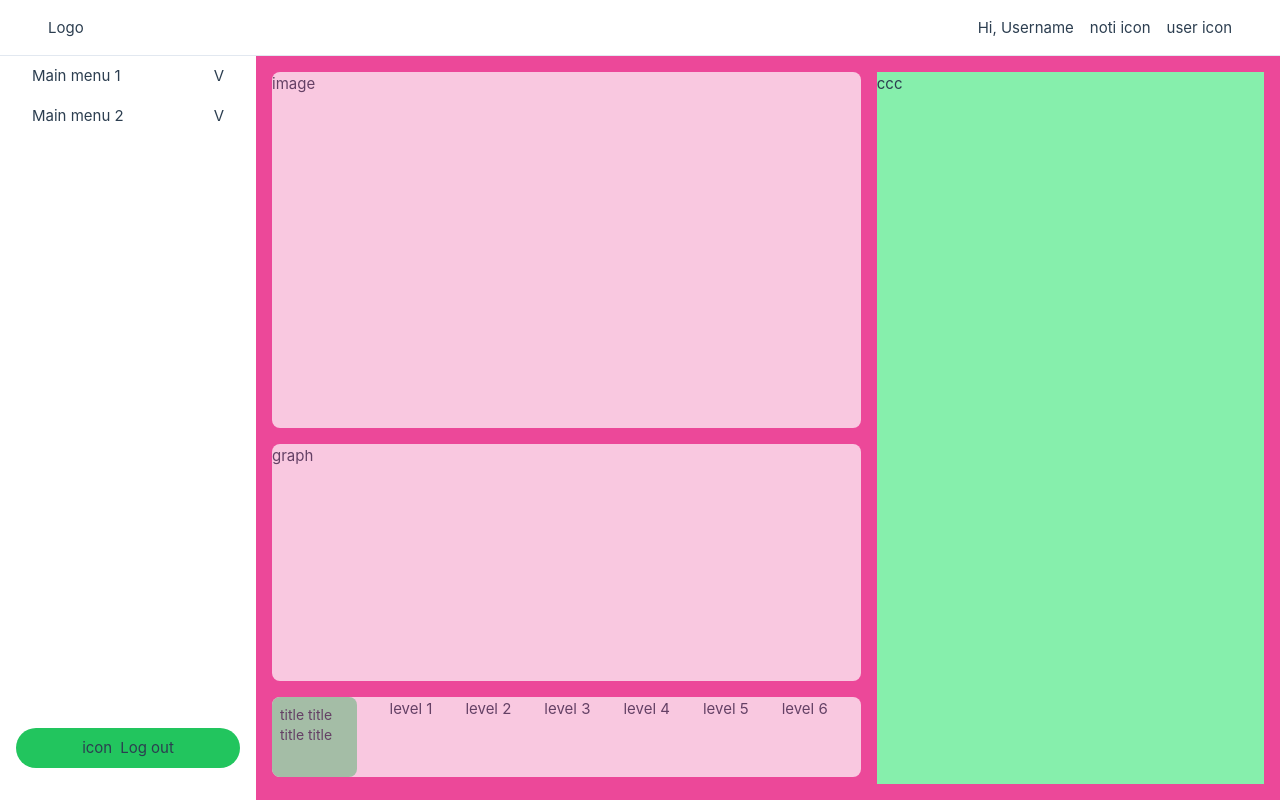
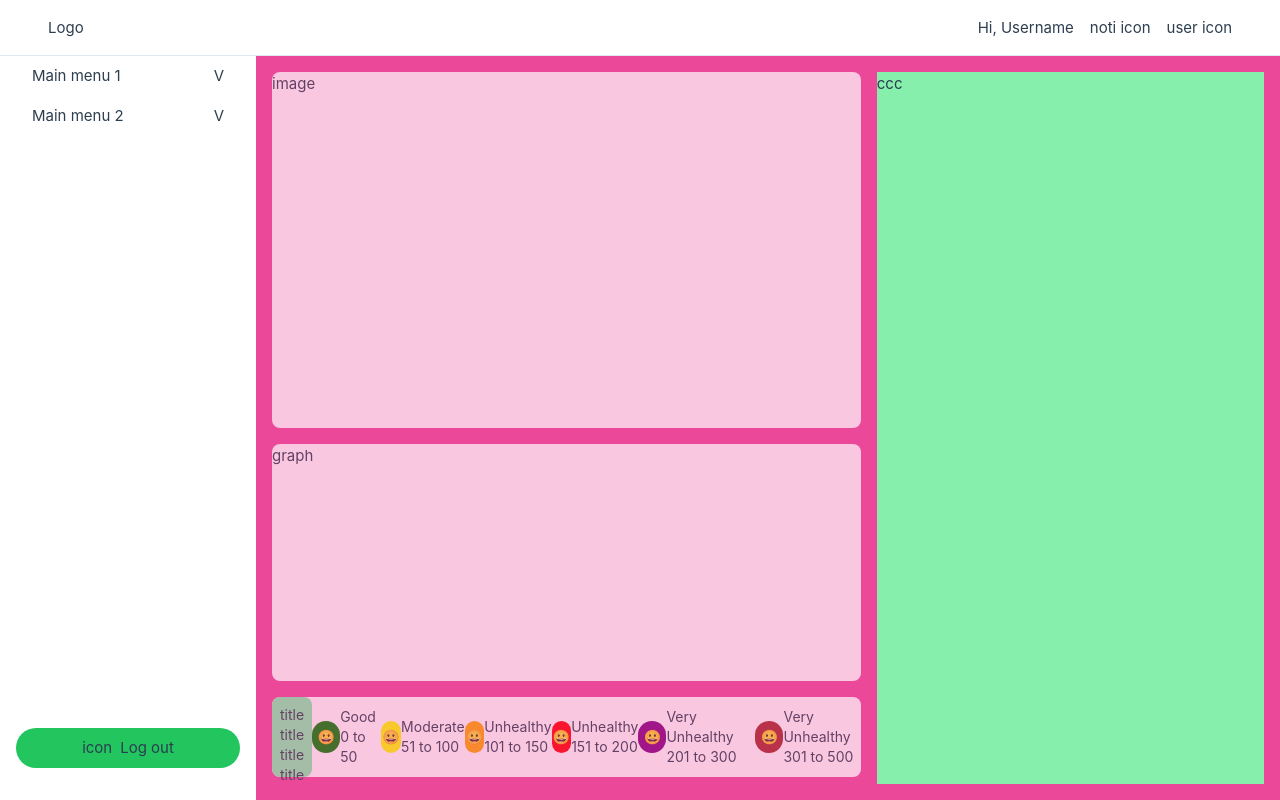
Before and after one commit to 11best/simple-weather-dashboard, a Vue app: page / in a window 1280 px wide. Built offline with nearby package versions, Linux system fonts and the light colour scheme.

Commit message:
display simple index level with mock

```diff
--- a/src/components/IndexLevel.vue
+++ b/src/components/IndexLevel.vue
@@ -1,15 +1,69 @@
+<script setup lang="ts">
+const mockLevel = [
+  {
+    title: "Good",
+    detail: "0 to 50",
+    icon: "😀",
+    color: "green",
+  },
+  {
+    title: "Moderate",
+    detail: "51 to 100",
+    icon: "😀",
+    color: "yellow",
+  },
+  {
+    title: "Unhealthy",
+    detail: "101 to 150",
+    icon: "😀",
+    color: "orange",
+  },
+  {
+    title: "Unhealthy",
+    detail: "151 to 200",
+    icon: "😀",
+    color: "red",
+  },
+  {
+    title: "Very Unhealthy",
+    detail: "201 to 300",
+    icon: "😀",
+    color: "purple",
+  },
+  {
+    title: "Very Unhealthy",
+    detail: "301 to 500",
+    icon: "😀",
+    color: "brown",
+  },
+];
+</script>
+
 <template>
   <div class="bg-white opacity-70 w-full h-20 rounded-lg flex">
     <div class="bg-green-300 p-2 w-24 text-sm rounded-lg">
       title title title title
     </div>
     <div class="w-full flex justify-evenly">
-      <div>level 1</div>
-      <div>level 2</div>
-      <div>level 3</div>
-      <div>level 4</div>
-      <div>level 5</div>
-      <div>level 6</div>
+      <div
+        v-for="item in mockLevel"
+        class="text-sm flex overflow-auto items-center"
+      >
+        <div
+          class="flex items-center justify-center w-8 h-8 rounded-full"
+          :style="{ backgroundColor: item.color, color: item.color }"
+        >
+          {{ item.icon }}
+        </div>
+        <div>
+          <p>
+            {{ item.title }}
+          </p>
+          <p>
+            {{ item.detail }}
+          </p>
+        </div>
+      </div>
     </div>
   </div>
 </template>
```
